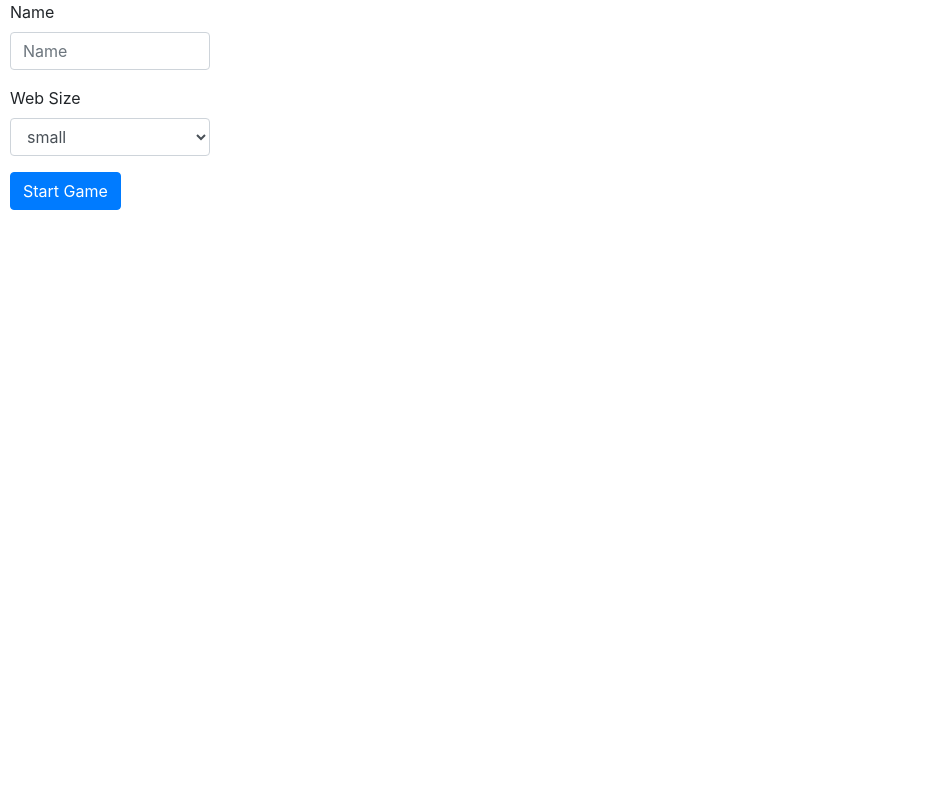
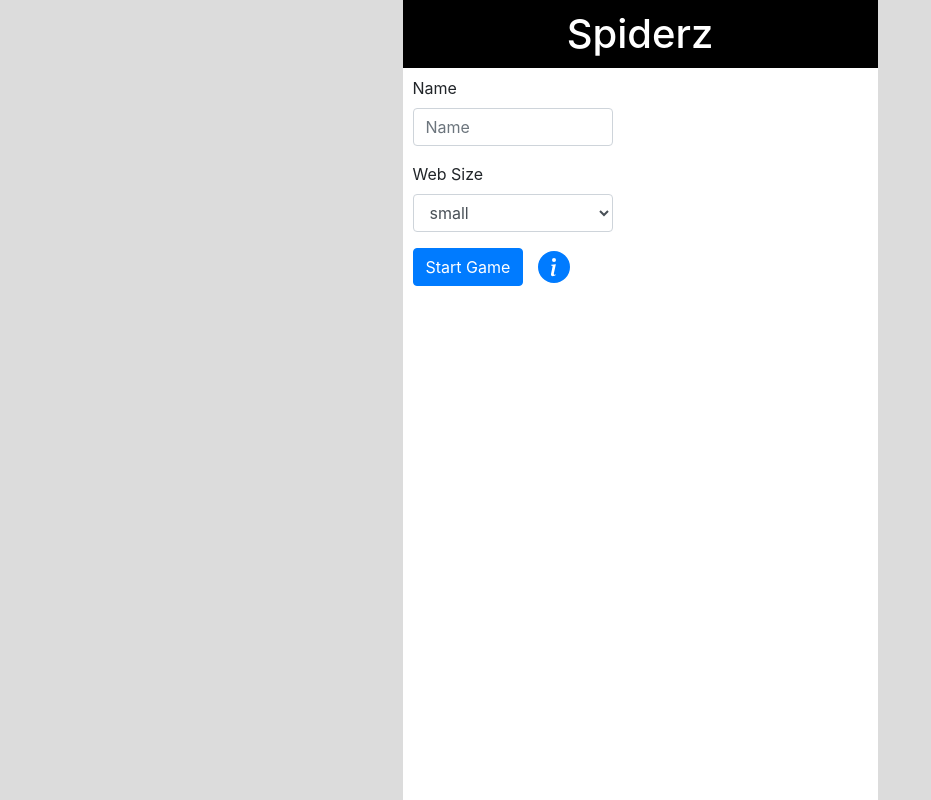
Before and after one commit to cmajorb/Spiderz, a website: page application/index.html in a window 1280 px wide. Shown: the whole page, without its empty margins (0-931 px from the left). Drawn offline with nearby package versions, Linux system fonts and the light colour scheme; no server answers.

Commit message:
Styling updates and info page

```diff
--- a/application/index.html
+++ b/application/index.html
@@ -3,16 +3,24 @@
 <head>
     <meta charset="utf-8" />
     <title>Spiderz</title>
+    <meta name="viewport" content="width=device-width, initial-scale=1, maximum-scale=1, user-scalable=no">
     <link rel="stylesheet" href="/static/mainstyle.css">
     <link rel="stylesheet" href="https://maxcdn.bootstrapcdn.com/bootstrap/4.2.1/css/bootstrap.min.css" crossorigin="anonymous">
 </head>
 <body>
+  <div class="container">
+  <div class="row">
+    <div class="col-sm">
+    </div>
+    <div class="col-sm-5" id = "centerbar">
+      <a href="/"><h1>Spiderz</h1></a>
       <div id="loading">
         <div class="spinner-border" role="status">
           <span class="sr-only">Loading...</span>
         </div>
         <span>Joining room</span>
       </div>
+
       <div id="myForm">
         <form>
           <div class="form-group">
@@ -29,8 +37,21 @@
             </select>
           </div>
           <button type="button" class="btn btn-primary" onclick="startGame()">Start Game</button>
+          <a href="/info">
+          <svg class="bi bi-info-circle-fill" viewBox="0 0 16 16" fill="#007bff">
+            <path fill-rule="evenodd" d="M8 16A8 8 0 108 0a8 8 0 000 16zm.93-9.412l-2.29.287-.082.38.45.083c.294.07.352.176.288.469l-.738 3.468c-.194.897.105 1.319.808 1.319.545 0 1.178-.252 1.465-.598l.088-.416c-.2.176-.492.246-.686.246-.275 0-.375-.193-.304-.533L8.93 6.588zM8 5.5a1 1 0 100-2 1 1 0 000 2z" clip-rule="evenodd"/>
+          </svg>
+        </a>
         </form>
       </div>
+    </div>
+    <div class="col-sm">
+    </div>
+  </div>
+</div>
+
+
+
 </body>
     <script src="/socket.io/socket.io.js"></script>
     <script src="/static/index.js"></script>
--- a/application/server.js
+++ b/application/server.js
@@ -22,6 +22,9 @@ app.get('/', function(request, response) {
 });
 app.get('/game', function(request, response) {
   response.sendFile(path.join(__dirname, 'game.html'));
+});
+app.get('/info', function(request, response) {
+  response.sendFile(path.join(__dirname, 'info.html'));
 });
 // Starts the server.
 server.listen(process.env.PORT, function() {
--- a/application/static/mainstyle.css
+++ b/application/static/mainstyle.css
@@ -6,3 +6,29 @@
   padding:10px;
   display:none;
 }
+#centerbar {
+  background-color:white;
+  height:100vh;
+  padding:0px !important;
+}
+html,body {
+  background-color: #DCDCDC !important;
+  height:100vh;
+}
+h1 {
+  text-align:center;
+  background-color:black;
+  padding:10px;
+  color:white !important;
+}
+.bi-info-circle-fill {
+  width:2em;
+  height:2em;
+  margin-left:10px;
+}
+p {
+  margin:20px;
+}
+a{
+  text-decoration: none !important;
+}
```
Also changed, not shown: application/info.html (added, +34 -0 lines). Lines whose indentation alone changed are shown as unchanged.
